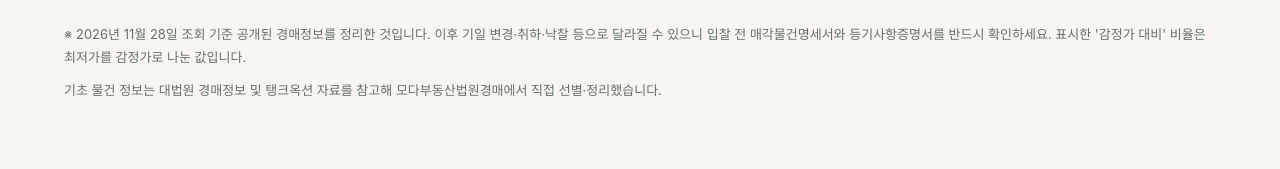
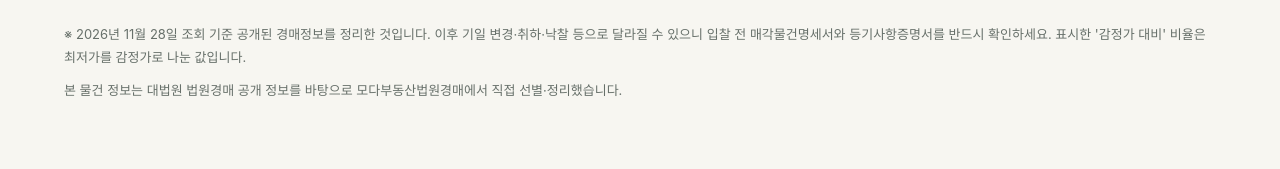
Before and after one commit to himodahome-stack/modaauction, a plain HTML site: page listings/index.html in a window 1280 px wide. Shown: the part 2356-2525 px from the top of the page. Drawn offline with Linux system fonts and the light colour scheme; a script that the page names is missing; a web font is replaced by a local one.

Commit message:
추천 물건 하단 출처 문구에서 외부 경매 사이트 이름 제거: 대법원 법원경매 공개 정보 기준으로 표기

```diff
--- a/listings/index.html
+++ b/listings/index.html
@@ -316,7 +316,7 @@
       <p class="listings-empty" id="listingsEmpty" hidden>해당 종별로 정리된 물건이 없습니다. 다른 종류를 골라 보세요.</p>
 
       <p class="listings-note">※ 2026년 11월 28일 조회 기준 공개된 경매정보를 정리한 것입니다. 이후 기일 변경·취하·낙찰 등으로 달라질 수 있으니 입찰 전 매각물건명세서와 등기사항증명서를 반드시 확인하세요. 표시한 '감정가 대비' 비율은 최저가를 감정가로 나눈 값입니다.</p>
-      <p class="listings-note" style="margin-top:10px;">기초 물건 정보는 대법원 경매정보 및 탱크옥션 자료를 참고해 모다부동산법원경매에서 직접 선별·정리했습니다.</p>
+      <p class="listings-note" style="margin-top:10px;">본 물건 정보는 대법원 법원경매 공개 정보를 바탕으로 모다부동산법원경매에서 직접 선별·정리했습니다.</p>
     </div>
   </section>
 
```
